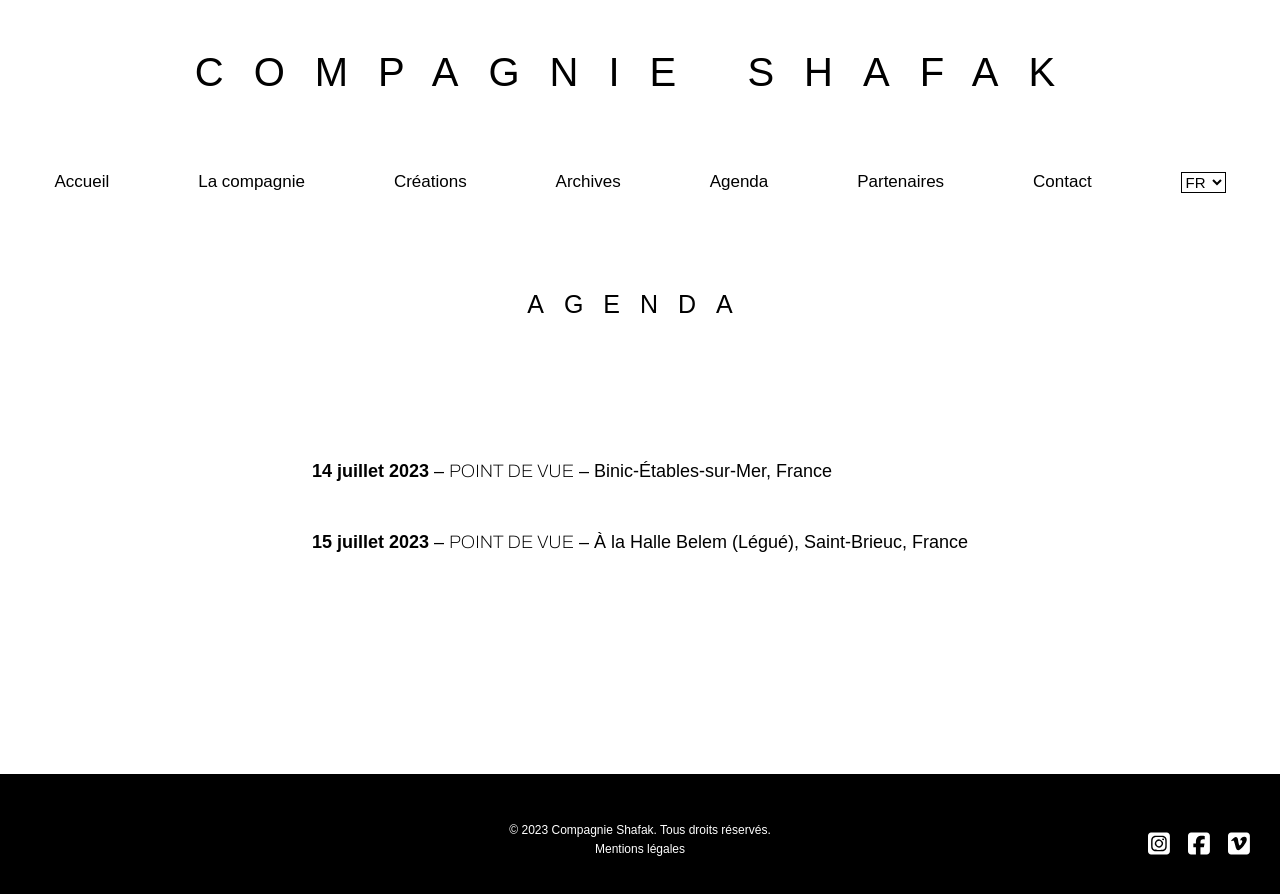
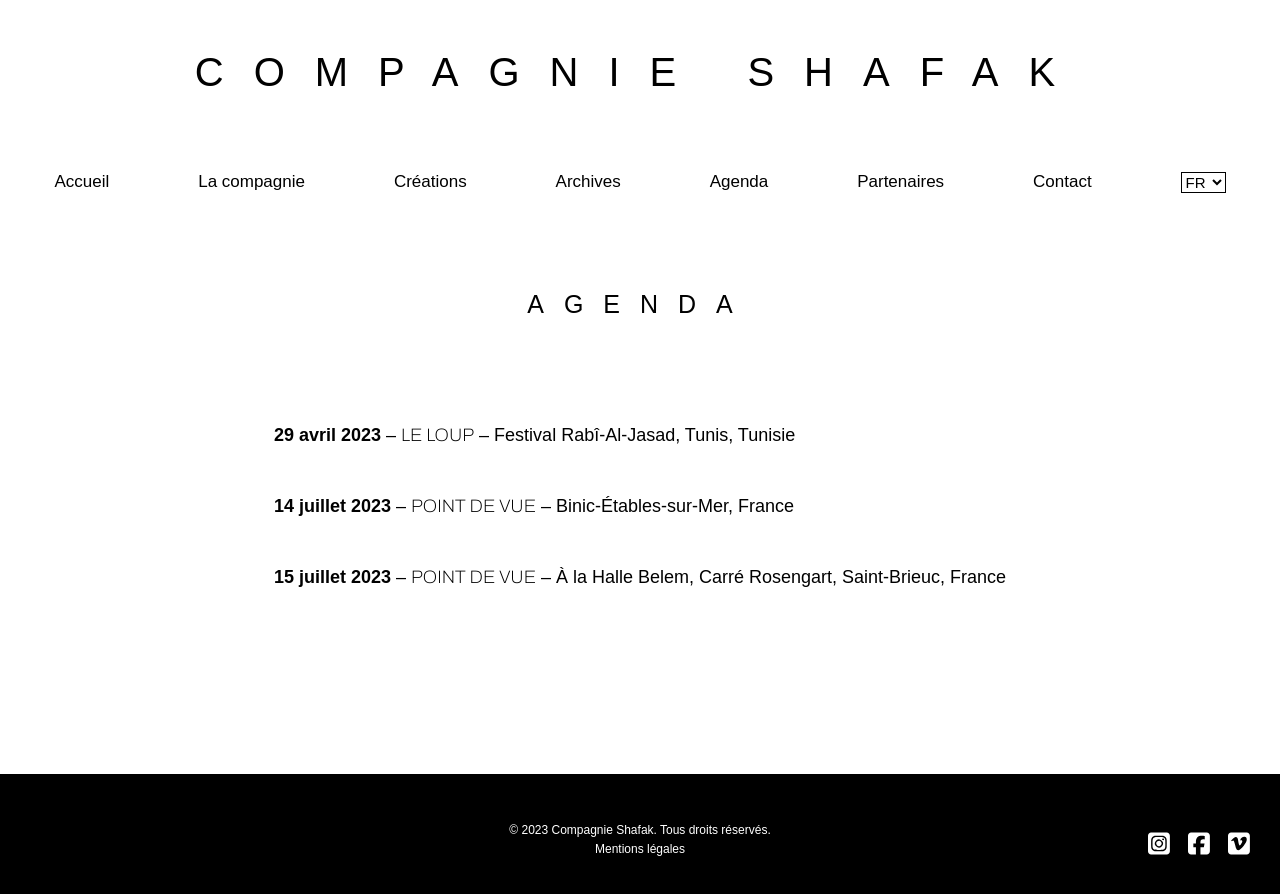
Before and after one commit to MarianneB08/Shafak-Project, a React (Create React App) app in the folder frontend/: page /agenda in a window 1280 px wide. Shown: the top 894 px of the page. Built offline with nearby package versions, Linux system fonts and the light colour scheme.

Commit message:
Ajout d'une nouvelle date sur la page Agenda.js et dans les fichiers en.json et fr.json

```diff
--- a/frontend/src/Pages/Agenda.js
+++ b/frontend/src/Pages/Agenda.js
@@ -43,7 +43,7 @@
             – {dictionary.agendaPage.secondDate.secondDateLocation}
           </p>
         </section>
-        {/* <section className={styles.date}>
+        <section className={styles.date}>
           <p>
             <span className={styles.monthAndYear}>
               {dictionary.agendaPage.thirdDate.thirdDateMonthAndYear}
@@ -54,7 +54,7 @@
             </span>{" "}
             – {dictionary.agendaPage.thirdDate.thirdDateLocation}
           </p>
-        </section>  */}
+        </section>
         {/* <section className={styles.date}>
           <p>
             <span className={styles.monthAndYear}>
--- a/frontend/src/languages/en.json
+++ b/frontend/src/languages/en.json
@@ -54,19 +54,19 @@
   },
   "agendaPage": {
     "firstDate": {
-      "firstDateMonthAndYear": "14th July 2023",
-      "firstDateTitle": "Point of view",
-      "firstDateLocation": " Binic-Étables-sur-Mer, France"
+      "firstDateMonthAndYear": "29th April 2023",
+      "firstDateTitle": "The Wolf",
+      "firstDateLocation": " Rabî-Al-Jasad Festival, Tunis, Tunisia"
     },
     "secondDate": {
-      "secondDateMonthAndYear": "15th July 2023",
+      "secondDateMonthAndYear": "14th July 2023",
       "secondDateTitle": "Point of view",
-      "secondDateLocation": " At Halle Belem (Légué), Saint-Brieuc, France"
+      "secondDateLocation": " Binic-Étables-sur-Mer, France"
     },
     "thirdDate": {
-      "thirdDateMonthAndYear": "June 2023",
-      "thirdDateTitle": "The Wolf",
-      "thirdDateLocation": "Carthage's dance festival, Tunis, Tunisia"
+      "thirdDateMonthAndYear": "15th July 2023",
+      "thirdDateTitle": "Point of view",
+      "thirdDateLocation": " At Halle Belem, Carré Rosenguart, Saint-Brieuc, France"
     },
     "fourthDate": {
       "fourthDateMonthAndYear": "July 2023",
--- a/frontend/src/languages/fr.json
+++ b/frontend/src/languages/fr.json
@@ -54,19 +54,19 @@
   },
   "agendaPage": {
     "firstDate": {
-      "firstDateMonthAndYear": "14 juillet 2023",
-      "firstDateTitle": "Point de vue",
-      "firstDateLocation": " Binic-Étables-sur-Mer, France"
+      "firstDateMonthAndYear": "29 avril 2023",
+      "firstDateTitle": "Le Loup",
+      "firstDateLocation": " Festival Rabî-Al-Jasad, Tunis, Tunisie"
     },
     "secondDate": {
-      "secondDateMonthAndYear": "15 juillet 2023",
+      "secondDateMonthAndYear": "14 juillet 2023",
       "secondDateTitle": "Point de vue",
-      "secondDateLocation": " À la Halle Belem (Légué), Saint-Brieuc, France"
+      "secondDateLocation": " Binic-Étables-sur-Mer, France"
     },
     "thirdDate": {
-      "thirdDateMonthAndYear": "juin 2023",
-      "thirdDateTitle": "Le Loup",
-      "thirdDateLocation": " Festival de danse de Carthage, Tunis, Tunisie"
+      "thirdDateMonthAndYear": "15 juillet 2023",
+      "thirdDateTitle": "Point de vue",
+      "thirdDateLocation": " À la Halle Belem, Carré Rosengart, Saint-Brieuc, France"
     },
     "fourthDate": {
       "fourthDateMonthAndYear": "juillet 2023",
```
